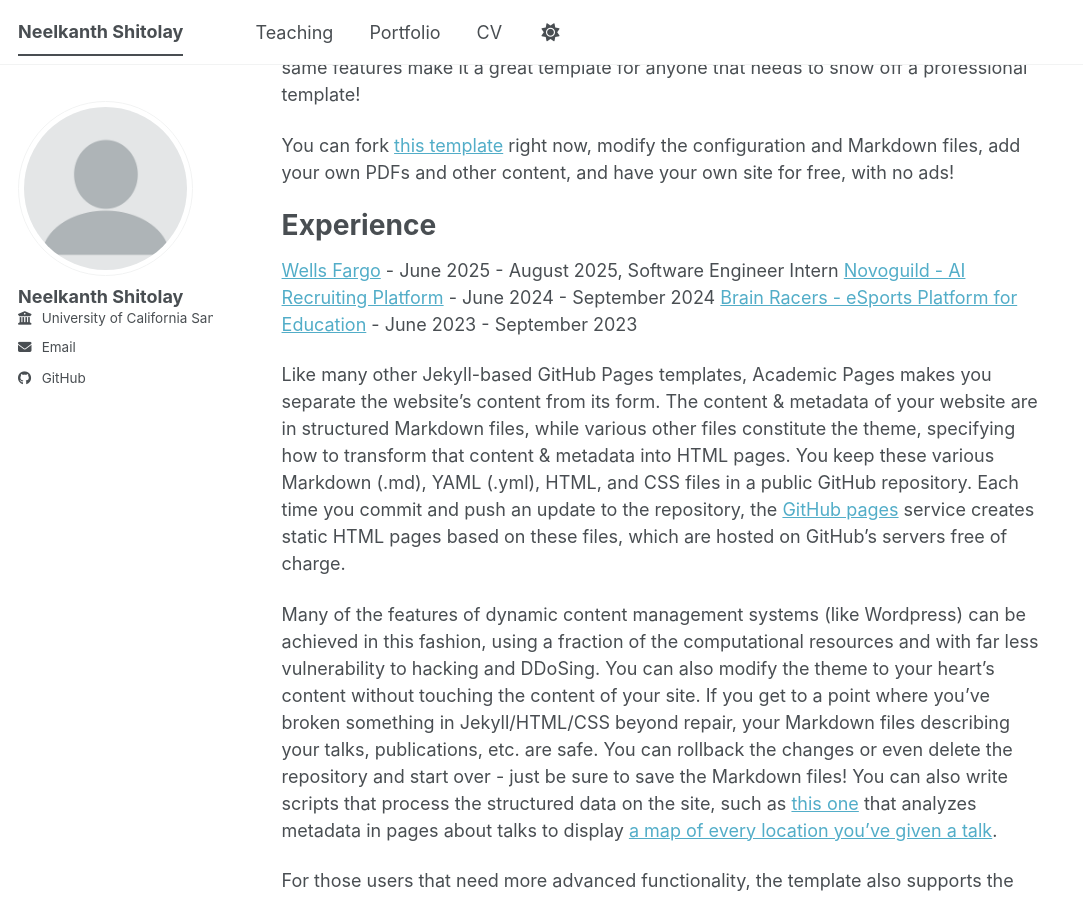
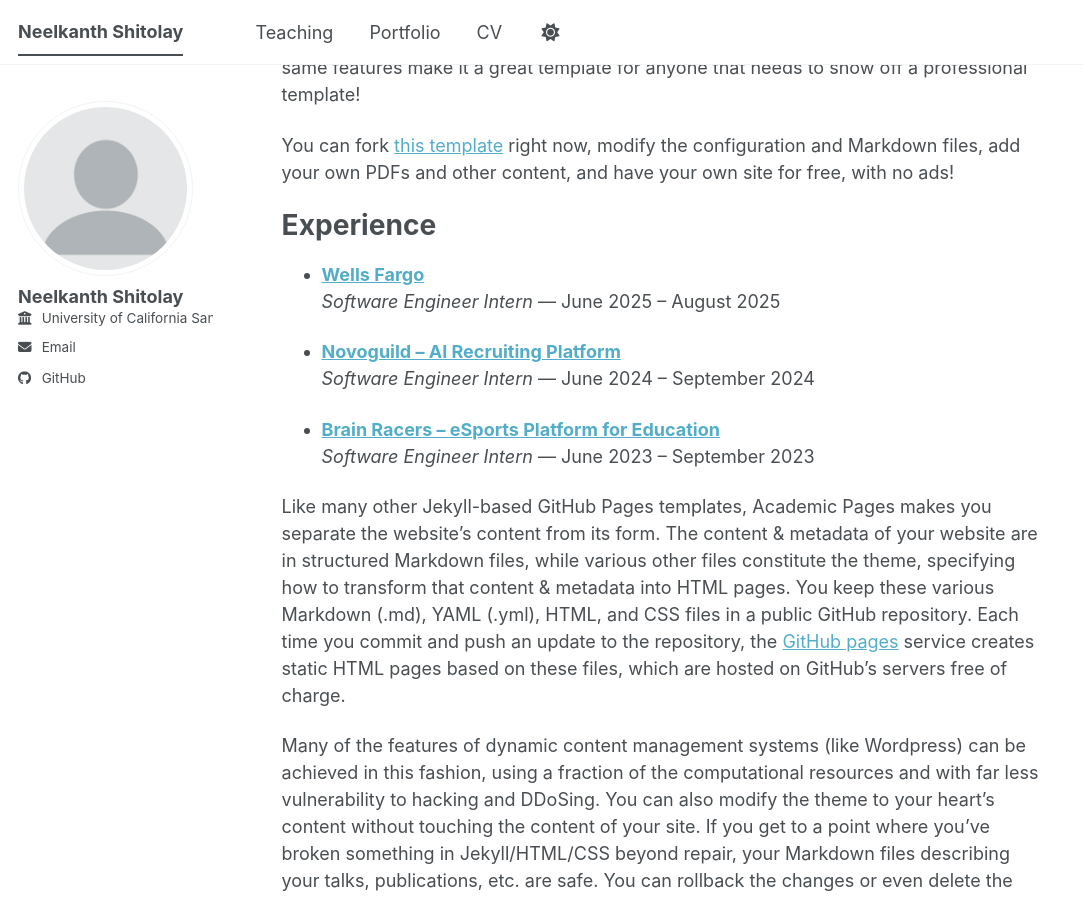
Before and after one commit to neelkanth-s/neelkanth-s.github.io, a Jekyll site: the page built from _pages/about.md, in a window 1280 px wide and 900 px high, scrolled down 305 px. Shown: the whole window, without its empty margins (0-1083 px from the left). Built offline with Jekyll 4.4.1, drawn with Linux system fonts in a browser that asks for light colours; a script bundle is joined from its source files by our own code; library files that are not in the unit come from our copies.

Commit message:
Update about.md

```diff
--- a/_pages/about.md
+++ b/_pages/about.md
@@ -13,9 +13,15 @@
 
 Experience
 ======
-[Wells Fargo](https://www.wellsfargo.com/) - June 2025 - August 2025, Software Engineer Intern
-[Novoguild - AI Recruiting Platform](https://www.novoguild.com/) - June 2024 - September 2024
-[Brain Racers - eSports Platform for Education](https://brainracers.gg/) - June 2023 - September 2023
+- **[Wells Fargo](https://www.wellsfargo.com/)**
+  *Software Engineer Intern* — June 2025 – August 2025
+
+- **[Novoguild – AI Recruiting Platform](https://www.novoguild.com/)**
+  *Software Engineer Intern* — June 2024 – September 2024
+
+- **[Brain Racers – eSports Platform for Education](https://brainracers.gg/)**
+  *Software Engineer Intern* — June 2023 – September 2023
+
 
 Like many other Jekyll-based GitHub Pages templates, Academic Pages makes you separate the website's content from its form. The content & metadata of your website are in structured Markdown files, while various other files constitute the theme, specifying how to transform that content & metadata into HTML pages. You keep these various Markdown (.md), YAML (.yml), HTML, and CSS files in a public GitHub repository. Each time you commit and push an update to the repository, the [GitHub pages](https://pages.github.com/) service creates static HTML pages based on these files, which are hosted on GitHub's servers free of charge.
 
```
